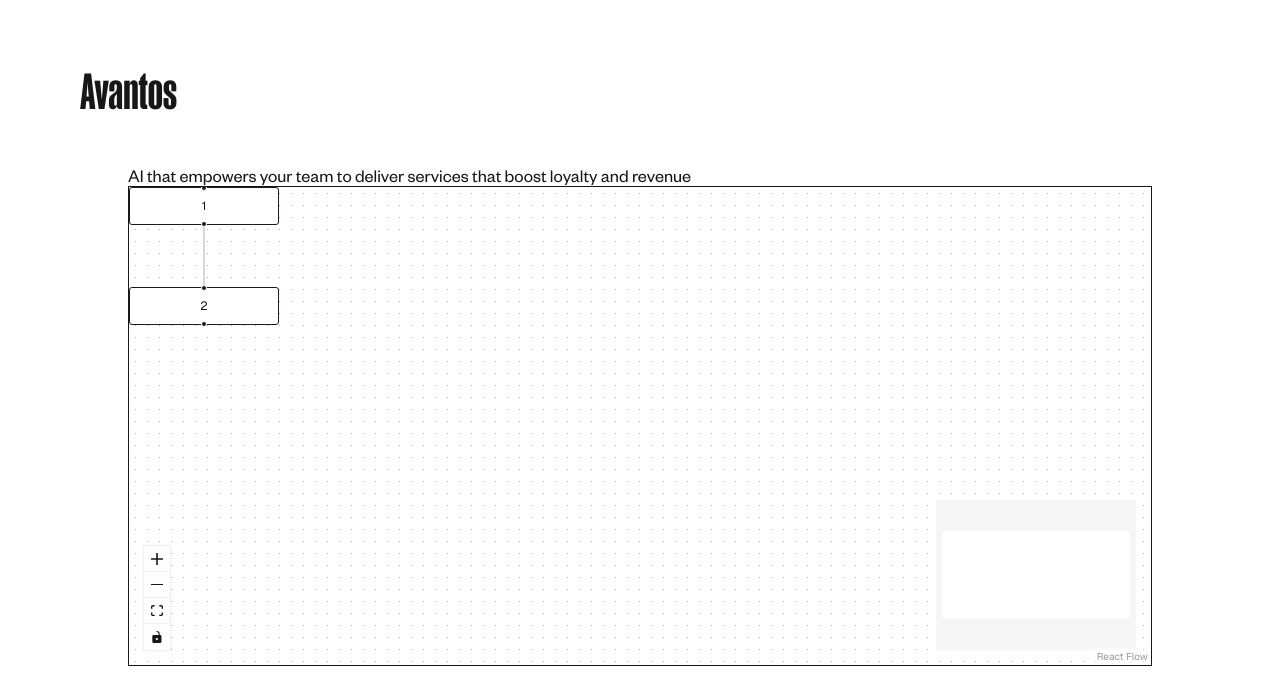
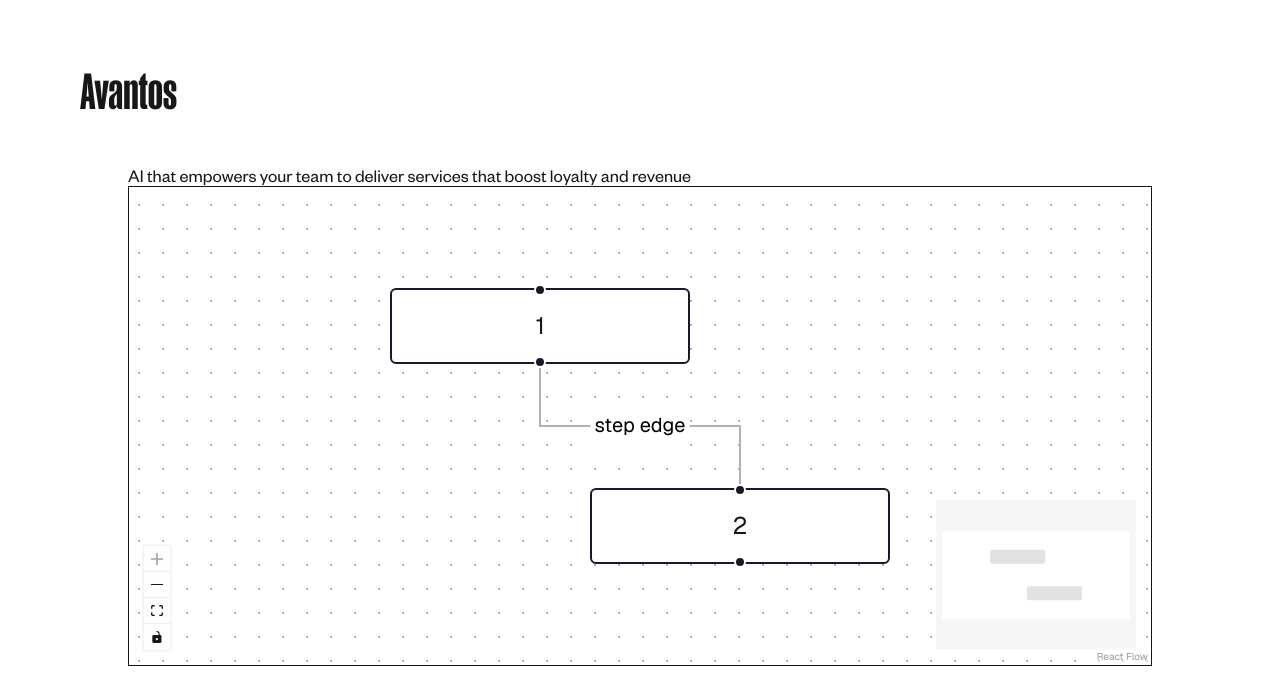
Before and after one commit to GomezDerek/6985ae, a Next.js app: page / in a window 1280 px wide. Shown: the top 700 px of the page. Built offline with nearby package versions, Linux system fonts and the light colour scheme.

Commit message:
NODES ARE DRAGGABLEgit add src!

```diff
--- a/src/app/page.tsx
+++ b/src/app/page.tsx
@@ -1,4 +1,3 @@
-// TODO: debug the nodes so that they are draggable 😭
 // TODO: put ReactFlow in a separate component/file (components/features/ReactFlow.tsx)
 // TODO: put this app into light mode lol
 'use client';
@@ -6,14 +5,14 @@
 import React, { useState, useCallback } from "react";
 import {
   ReactFlow,
+  applyNodeChanges,
+  applyEdgeChanges,
   MiniMap,
   Controls,
   Background,
   // useNodesState,
-  applyNodeChanges,
   // useEdgesState,
-  applyEdgeChanges,
-  addEdge,
+  // addEdge,
 } from "@xyflow/react";
 
 import '@xyflow/react/dist/style.css';
@@ -21,14 +20,13 @@
 
 const initialNodes = [
   { id: '1', position: { x: 0, y: 0 }, data: { label: '1' } },
-  { id: '2', position: { x: 0, y: 100 }, data: { label: '2' } },
+  { id: '2', position: { x: 100, y: 100 }, data: { label: '2' } },
 ];
-const initialEdges = [{ id: 'e1-2', source: '1', target: '2' }];
+
+const initialEdges = [{ id: '1-2', source: '1', target: '2', label: 'step edge', type: 'step' }];
 
 export default function Home() {
-  // eslint-disable-next-line
   const [nodes, setNodes] = useState(initialNodes);
-  // eslint-disable-next-line
   const [edges, setEdges] = useState(initialEdges);
 
   const onNodesChange = useCallback(
@@ -41,10 +39,10 @@
     [],
   );
 
-  const onConnect = useCallback(
-    (params: any) => setEdges((eds) => addEdge(params, eds)),
-    [setEdges],
-  );
+  // const onConnect = useCallback(
+  //   (params: any) => setEdges((eds) => addEdge(params, eds)),
+  //   [setEdges],
+  // );
 
   return (
     <div className={styles.page}>
@@ -57,11 +55,12 @@
         {/* this is where the magic happens */}
         <div id="flow-container">
           <ReactFlow
-            nodes={initialNodes}
-            edges={initialEdges}
+            nodes={nodes}
+            edges={edges}
             onNodesChange={onNodesChange}
             onEdgesChange={onEdgesChange}
-            onConnect={onConnect}
+            // onConnect={onConnect}
+            fitView
           >
             <Controls />
             <MiniMap />
```
